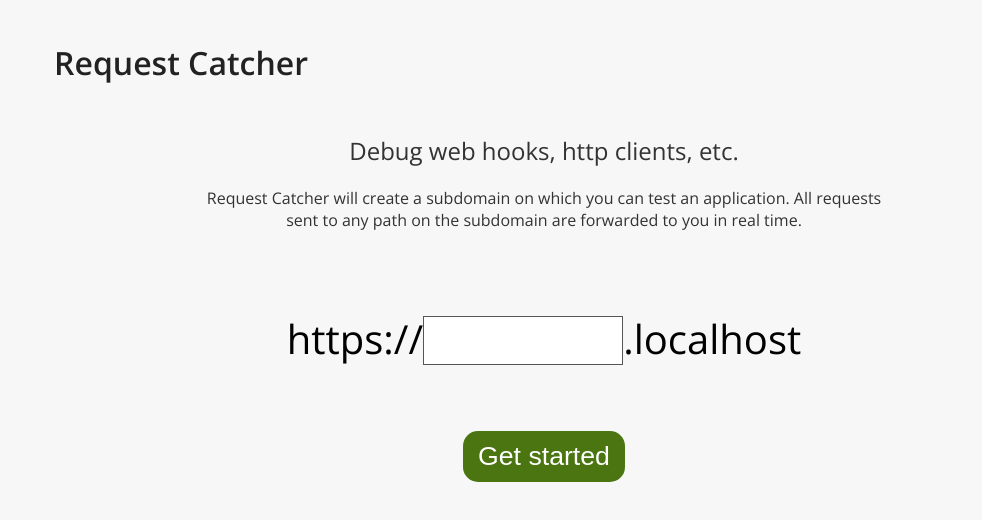
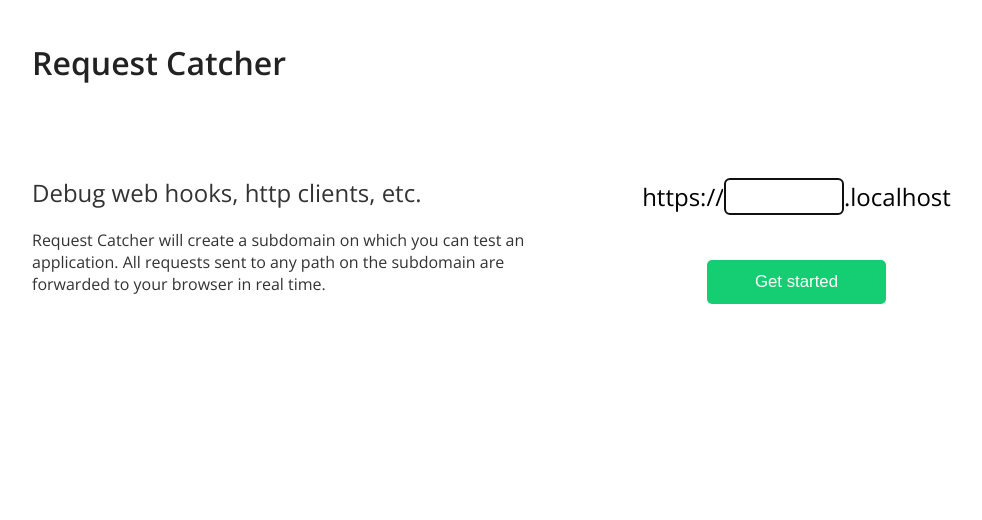
Before and after one commit to jbowens/request-catcher, a plain HTML site: page catcher/templates/root.html in a window 1280 px wide. Shown: the whole page, without its empty margins (96-1078 px from the left). Drawn offline with nearby package versions, Linux system fonts and the light colour scheme.

Commit message:
catcher: restyle the homepage

```diff
--- a/catcher/static/global.css
+++ b/catcher/static/global.css
@@ -2,7 +2,7 @@
   margin: 0;
   padding: 0;
   font-family: 'Open Sans', sans-serif;
-  background: #F7F7F7;
+  background: #FFF;
 }
 
 a {
@@ -15,160 +15,56 @@
 }
 
 #content {
-  width: 980px;
+  width: 80%;
   margin: 10px auto;
   padding: 10px;
 }
 
-h1 {
-  color: #222;
-}
+h1 { color: #222; }
 
-div#no-requests {
-  padding: 100px;
-  text-align: center;
-}
-
-div#no-requests .message {
-  font-size: 47pt;
-}
-
-div#no-requests .try-it {
-  margin-top: 100px;
-}
-
-div#no-requests .code {
-  background: #333;
-  color: #FFF;
-  border-radius: 0.25em;
-  padding: 0.5em;
-  font-family: monospace;
-}
-
-table#caught-requests {
-  width: 100%;
-  display: none;
-}
-
-table#caught-requests tr.heading {
-  display: none;
-}
-
-table#caught-requests th {
-  text-align: left;
-}
-
-table#caught-requests th {
-  padding: 0.25em;
-}
-
-table#caught-requests td {
-  background: #3f3f3f;
-  color: #dcdcdc;
-  border-bottom: 1px #545454 solid;
-}
-
-table#caught-requests td.general-info {
-  padding: 35px 10px 10px 35px;
-}
-
-table#caught-requests td.body {
-  padding: 80px;
-  width: 65%;
-  overflow: auto;
-  background: #3f3f3f;
-}
-
-table#caught-requests td .method-and-path {
-  color: #FFF;
-  font-size: 1.4em;
-}
-
-table#caught-requests div.timestamp {
-  font-size: 0.8em;
-}
-
-table#caught-requests .body {
-  white-space: pre;
-}
-
-.hljs {
-  border-radius: 0.5em;
-  padding: 0.5em;
-}
-
-#raw-popup {
-  display: none;
-  position: absolute;
-  top: 50%;
-  left: 50%;
-  width: 800px;
-  height: 500px;
-  margin-left: -400px;
-  margin-top: -250px;
-  background: #3f3f3f;
-  color: #FFF;
-  border-radius: 1em;
-  border: 5px #5A6C6E solid;
-}
-
-#raw-popup .close-popup {
-  cursor: pointer;
-  font-size: 1.5em;
-  margin: 25px;
-}
-
-#raw-popup h4 {
-  text-align: center;
-}
-
-#raw-popup #raw-content {
-  margin-top: 10%;
-  width: 80%;
-  height: 80%;
-  margin: 0 auto;
-  overflow: auto;
+#root {
+  display: flex;
+  flex-direction: row;
 }
 
 #use-a-catcher {
   text-align: center;
-  font-size: 30pt;
-  margin: 80px 0;
-}
-
-#use-a-catcher #url {
+  font-size: 1.5em;
+  margin: 2em 3% 0 3%;
   font-weight: lighter;
+  padding: 1em;
+  border-radius: 5px;
+  min-width: 40%;
 }
 
 #use-a-catcher input#subdomain {
-  font-size: 30pt;
-  border: none;
+  font-family: 'Open Sans', sans-serif;
+  font-size: 1em;
   width: 5em;
   text-align: center;
   font-weight: lighter;
   background: #FFF;
-  border: 1px #555 solid;
+  border: 1px #DDD solid;
+  border-radius: 5px;
 }
 
 #new-catcher input#go {
-  margin: 25px auto;
+  margin-top: 2em;
   color: #FFF;
-  background: #4A7510;
+  background: #15cd72;
   border: none;
-  border-radius: 15px;
-  font-size: 20pt;
-  padding: 10px 15px;
-  vertical-align: 30%;
-  font-weight: 300;
+  border-radius: 5px;
+  font-size: 0.7em;
+  padding: 0.75rem 3rem;
 }
 
 #new-catcher input#go:hover {
-  background: #599C02;
+  background: #0cb863;
   cursor: pointer;
 }
 
 #new-catcher #go-row {
-  margin: 40px 0;
+  margin: 0.5em 0;
 }
 
 h4 {
@@ -176,19 +72,13 @@
 }
 
 h2 {
-  text-align: center;
   font-weight: lighter;
-}
-
-#description {
-  text-align: center;
-  margin: 0 auto;
-  width: 700px;
 }
 
 #explanation {
   margin: 50px 0 20px 0;
   color: #333;
+  flex: 1;
 }
 
 div.options a {
--- a/catcher/static/root.js
+++ b/catcher/static/root.js
@@ -2,7 +2,6 @@
 
 $(document).ready(function() {
   $('#root-host').text(window.location.host);
-
   $('#new-catcher').submit(function(e) {
     e.preventDefault();
 
@@ -12,4 +11,5 @@
       window.location = url;
     }
   });
+  $('#subdomain').focus();
 });
--- a/catcher/templates/root.html
+++ b/catcher/templates/root.html
@@ -11,11 +11,12 @@
         <div id="content">
           <h1>Request Catcher</h1>
 
+          <div id="root">
               <div id="explanation">
                   <h2>Debug web hooks, http clients, etc.</h2>
 
                   <div id="description">
-                  <p>Request Catcher will create a subdomain on which you can test an application. All requests sent to any path on the subdomain are forwarded to you in real time.</p>
+                      <p>Request Catcher will create a subdomain on which you can test an application. All requests sent to any path on the subdomain are forwarded to your browser in real time.</p>
                   </div>
               </div>
 
@@ -24,6 +25,7 @@
                       <div id="url">https://<input type="text" id="subdomain" maxlength="63" />.<span id="root-host">requestcatcher.com</span></div>
                       <div id="go-row"><input type="submit" value="Get started" id="go" /></div>
                   </form>
+              </div>
           </div>
       </div>
 <script>
--- a/config/development.json
+++ b/config/development.json
@@ -1,7 +1,7 @@
 {
   "http_port": 80,
   "https_port": 80,
-  "host": "localhost",
-  "root_host": "lvh.me",
+  "host": "127.0.0.1",
+  "root_host": "127.0.0.1",
   "tls_dir": "/Users/jackson/tls"
 }
```
Lines whose indentation alone changed are shown as unchanged.
